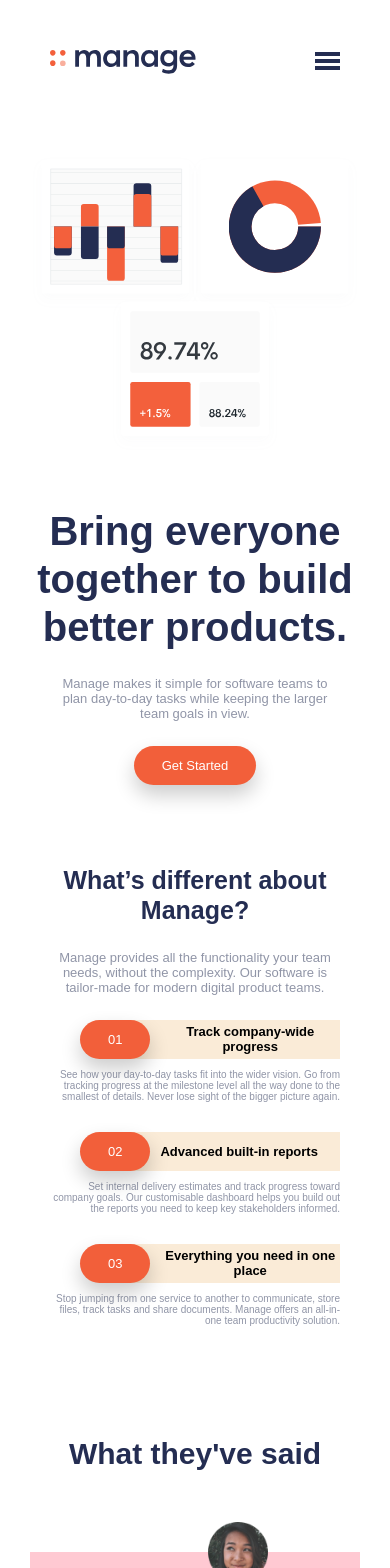
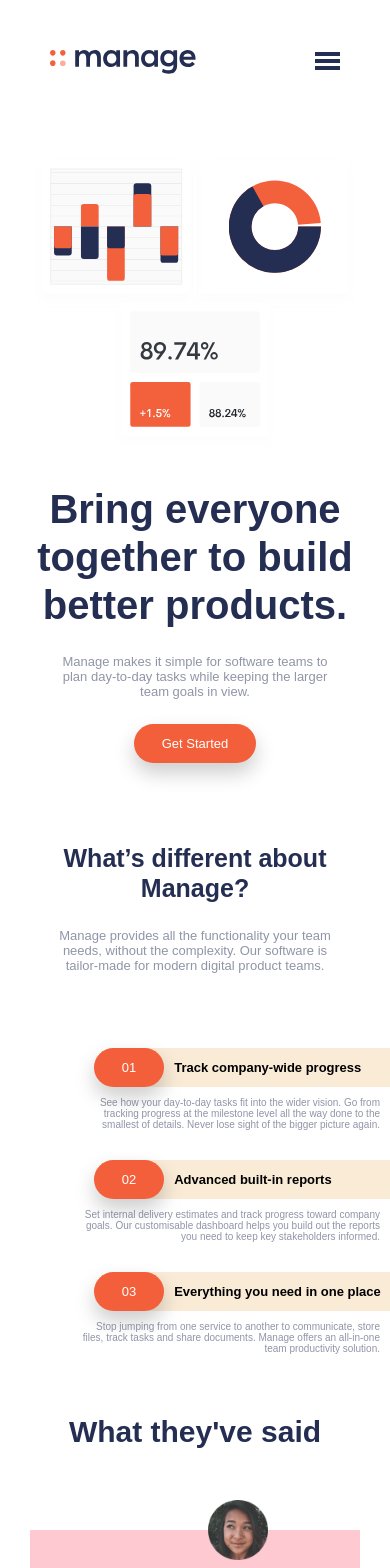
Before and after one commit to SwastikSonkusare/Manage-Landing-Page, a React (Create React App) app: page / in a window 390 px wide. Shown: the top 1568 px of the page. Built offline with nearby package versions, Linux system fonts and the light colour scheme; a web font is replaced by a local one.

Commit message:
fix: responsiveness

```diff
--- a/package.json
+++ b/package.json
@@ -10,6 +10,7 @@
     "react": "^17.0.2",
     "react-dom": "^17.0.2",
     "react-scripts": "4.0.3",
+    "swiper": "^6.7.1",
     "web-vitals": "^1.0.1"
   },
   "scripts": {
--- /dev/null
+++ b/src/assets/data.js
@@ -0,0 +1,80 @@
+
+import avatar1 from "./images/avatar-ali.png";
+import avatar2 from "./images/avatar-anisha.png";
+import avatar3 from "./images/avatar-richard.png";
+import avatar4 from "./images/avatar-shanai.png";
+
+import facebookIcon from "./images/icon-facebook.svg";
+import youtubeIcon from "./images/icon-youtube.svg";
+import twitterIcon from "./images/icon-twitter.svg";
+import pinterestIcon from "./images/icon-pinterest.svg";
+import instagramIcon from "./images/icon-instagram.svg";
+
+export const mainContents = [
+    {
+      id: "01",
+      title: "Track company-wide progress",
+      paragraph:
+        "See how your day-to-day tasks fit into the wider vision. Go from tracking progress at the milestone level all the way done to the smallest of details. Never lose sight of the bigger picture again.",
+    },
+    {
+      id: "02",
+      title: "Advanced built-in reports",
+      paragraph:
+        "Set internal delivery estimates and track progress toward company goals. Our customisable dashboard helps you build out the reports you need to keep key stakeholders informed.",
+    },
+    {
+      id: "03",
+      title: "Everything you need in one place",
+      paragraph:
+        " Stop jumping from one service to another to communicate, store files, track tasks and share documents. Manage offers an all-in-one team productivity solution.",
+    },
+  ];
+
+export const cardContents = [
+    {
+      avatar: avatar1,
+      name: "Anisha Li",
+      comment:
+        "“Manage has supercharged our team’s workflow. The ability to maintain visibility on larger milestones at all times keeps everyone motivated.”",
+    },
+    {
+      avatar: avatar2,
+      name: "Ali Bravo",
+      comment:
+        "“We have been able to cancel so many other subscriptions since using Manage. There is no more cross-channel confusion and everyone is much more focused.”",
+    },
+    {
+      avatar: avatar3,
+      name: "Richards Watts",
+      comment:
+        "“Manage allows us to provide structure and process. It keeps us organized and focused. I can’t stop recommending them to everyone I talk to!”",
+    },
+    {
+      avatar: avatar4,
+      name: " Shanai Gough",
+      comment:
+        "“Their software allows us to track, manage and collaborate on our projects from anywhere. It keeps the whole team in-sync without being intrusive.”",
+    },
+  ];
+
+  export  const footerIcons = [
+    facebookIcon,
+    youtubeIcon,
+    twitterIcon,
+    pinterestIcon,
+    instagramIcon,
+  ];
+
+  export const footerItems = [
+    {
+      id: 1,
+      items: ["Home", "Pricing", "Products", "About Us"],
+    },
+    {
+      id: 2,
+      items: ["Careers", "Community", "Private Policy"],
+    },
+  ];
+
+  export  const ulItems = ["Pricing", "Product", "About Us", "Careers", "Community"];
--- a/src/components/Card/Card.js
+++ b/src/components/Card/Card.js
@@ -1,11 +1,9 @@
 import React from "react";
 
-import avatar1 from "../../assets/images/avatar-ali.png";
-import avatar2 from "../../assets/images/avatar-anisha.png";
-import avatar3 from "../../assets/images/avatar-richard.png";
-import avatar4 from "../../assets/images/avatar-shanai.png";
 
 import Button from "../Button/Button";
+
+import { cardContents } from '../../assets/data'
 
 import "./Card.scss";
 
@@ -14,32 +12,7 @@ const Card = () => {
   let hideButton = true;
 
 
-  const cardContents = [
-    {
-      avatar: avatar1,
-      name: "Anisha Li",
-      comment:
-        "“Manage has supercharged our team’s workflow. The ability to maintain visibility on larger milestones at all times keeps everyone motivated.”",
-    },
-    {
-      avatar: avatar2,
-      name: "Ali Bravo",
-      comment:
-        "“We have been able to cancel so many other subscriptions since using Manage. There is no more cross-channel confusion and everyone is much more focused.”",
-    },
-    {
-      avatar: avatar3,
-      name: "Richards Watts",
-      comment:
-        "“Manage allows us to provide structure and process. It keeps us organized and focused. I can’t stop recommending them to everyone I talk to!”",
-    },
-    {
-      avatar: avatar4,
-      name: " Shanai Gough",
-      comment:
-        "“Their software allows us to track, manage and collaborate on our projects from anywhere. It keeps the whole team in-sync without being intrusive.”",
-    },
-  ];
+
 
   return (
     <div className="card">
--- a/src/components/Footer/Footer.js
+++ b/src/components/Footer/Footer.js
@@ -1,37 +1,16 @@
 import React from "react";
 
-import facebookIcon from "../../assets/images/icon-facebook.svg";
-import youtubeIcon from "../../assets/images/icon-youtube.svg";
-import twitterIcon from "../../assets/images/icon-twitter.svg";
-import pinterestIcon from "../../assets/images/icon-pinterest.svg";
-import instagramIcon from "../../assets/images/icon-instagram.svg";
+import Button from "../Button/Button";
+import { footerItems, footerIcons } from '../../assets/data'
 
-import Button from "../Button/Button";
 import LogoSvg from "../LogoSvg/LogoSvg";
 
 import "./Footer.scss";
 const Footer = () => {
     const color = "hsl(0, 0%, 98%)"
-  const buttonText = "Go";
+    const buttonText = "Go";
 
-  const footerIcons = [
-    facebookIcon,
-    youtubeIcon,
-    twitterIcon,
-    pinterestIcon,
-    instagramIcon,
-  ];
 
-  const footerItems = [
-    {
-      id: 1,
-      items: ["Home", "Pricing", "Products", "About Us"],
-    },
-    {
-      id: 2,
-      items: ["Careers", "Community", "Private Policy"],
-    },
-  ];
 
   return (
     <div className="footer">
--- a/src/components/Header/Header.scss
+++ b/src/components/Header/Header.scss
@@ -20,6 +20,7 @@
 
         @media only screen and (max-width: 56.25em) {
             text-align: center;
+            padding-top: 3rem;
         }
     }
 
--- a/src/components/MainSection/MainSection.js
+++ b/src/components/MainSection/MainSection.js
@@ -1,6 +1,8 @@
 import React from "react";
 
 import Button from "../Button/Button";
+
+import { mainContents } from '../../assets/data'
 
 import './MainSection.scss';
 
@@ -9,26 +11,7 @@ const MainSection = () => {
 
   const mainButton = true;
 
-  const mainContents = [
-    {
-      id: "01",
-      title: "Track company-wide progress",
-      paragraph:
-        "See how your day-to-day tasks fit into the wider vision. Go from tracking progress at the milestone level all the way done to the smallest of details. Never lose sight of the bigger picture again.",
-    },
-    {
-      id: "02",
-      title: "Advanced built-in reports",
-      paragraph:
-        "Set internal delivery estimates and track progress toward company goals. Our customisable dashboard helps you build out the reports you need to keep key stakeholders informed.",
-    },
-    {
-      id: "03",
-      title: "Everything you need in one place",
-      paragraph:
-        " Stop jumping from one service to another to communicate, store files, track tasks and share documents. Manage offers an all-in-one team productivity solution.",
-    },
-  ];
+
 
   return (
     <main className="main">
--- a/src/components/MainSection/MainSection.scss
+++ b/src/components/MainSection/MainSection.scss
@@ -4,14 +4,12 @@
     padding: 5rem 12rem;
 
     @media only screen and (max-width: 56.25em) {
-        padding: 5rem 8rem 0 8rem;
+        padding:  0;
         flex-direction: column;
         align-items: center;
     }
 
-    @media only screen and (max-width: 31.25em) {
-        padding: 5rem;
-    }
+
 
 
     &__left-section {
@@ -20,6 +18,10 @@
         @media only screen and (max-width: 56.25em) {
             text-align: center;
             width: 100%;
+        }
+
+        @media only screen and (max-width: 31.25em) {
+            padding: 5rem;
         }
 
     }
@@ -44,7 +46,7 @@
         max-width: 28rem;
 
         @media only screen and (max-width: 56.25em) {
-            max-width: none;
+            margin: 0 auto 2.5rem auto;
         }
     }
 
@@ -57,6 +59,9 @@
             display: flex;
             flex-direction: column;
             align-items: center;
+        }
+        @media only screen and (max-width: 31.25em) {
+            align-items: flex-end;
         }
     }
 
@@ -76,8 +81,11 @@
 
     &__button {
         position: relative;
-        z-index: 10;
-        transform: translateX(3rem);
+
+        @media only screen and (max-width: 56.25em) {
+            z-index: 10;
+            transform: translateX(3rem);
+         }
     }
 
     &__container-header {
@@ -98,6 +106,7 @@
         @media only screen and (max-width: 56.25em) {
             grid-column: 1 / 3;
             text-align: end;
+            padding: 0 1rem;
         }
     }
 }
--- a/src/components/Navbar/Navbar.js
+++ b/src/components/Navbar/Navbar.js
@@ -2,6 +2,7 @@ import React, { useRef } from "react";
 
 import Button from "../Button/Button";
 import Sidebar from "../Sidebar/Sidebar";
+import { ulItems } from '../../assets/data.js';
 
 import LogoSvg from "../LogoSvg/LogoSvg";
 import hamburgerIcon from "../../assets/images/icon-hamburger.svg";
@@ -12,7 +13,7 @@ const Navbar = () => {
   const color = "#242D52";
   const buttonText = "Get Started";
 
-  const ulItems = ["Pricing", "Product", "About Us", "Careers", "Community"];
+
 
   const sidebarRef = useRef();
 
--- a/src/components/Sidebar/Sidebar.js
+++ b/src/components/Sidebar/Sidebar.js
@@ -3,12 +3,12 @@ import React from "react";
 import closeIcon from "../../assets/images/icon-close.svg";
 
 import Button from "../Button/Button";
+import { ulItems } from '../../assets/data'
 
 import './Sidebar.scss';
 
 
 const Sidebar = ({ sidebarRef, buttonText }) => {
-    const ulItems = ["Pricing", "Product", "About Us", "Careers", "Community"];
 
 
     const closeSideBarHandler = () => {
--- a/src/index.scss
+++ b/src/index.scss
@@ -14,6 +14,10 @@ html {
     font-size: 62.5%;     //1rem = 10px
     min-height: 100vh;
 
+    @media only screen and (min-width: 81.25em) {
+        font-size: 84.5%;    //1rem = 13.5px
+    }
+
 }
 
 body {
@@ -24,6 +28,8 @@ body {
         width: 0 !important;
         display: none;
     }
+
+
 }
 
 
```
Also changed, not shown: 1 other file (tests, documents, lock files or other folders).
